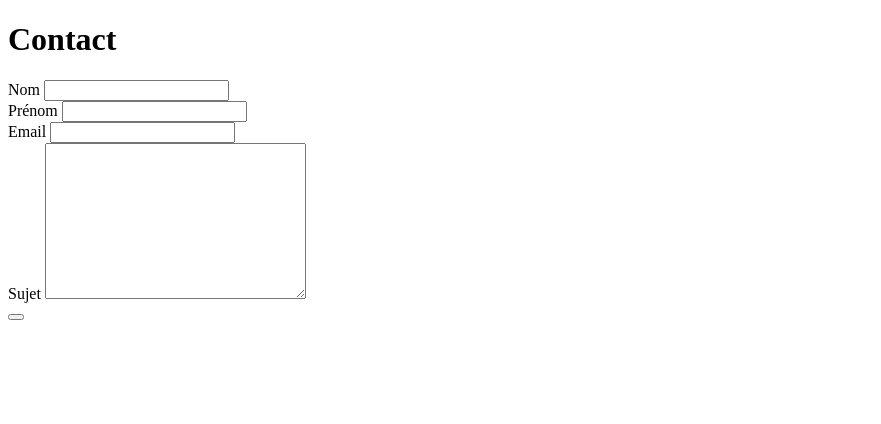
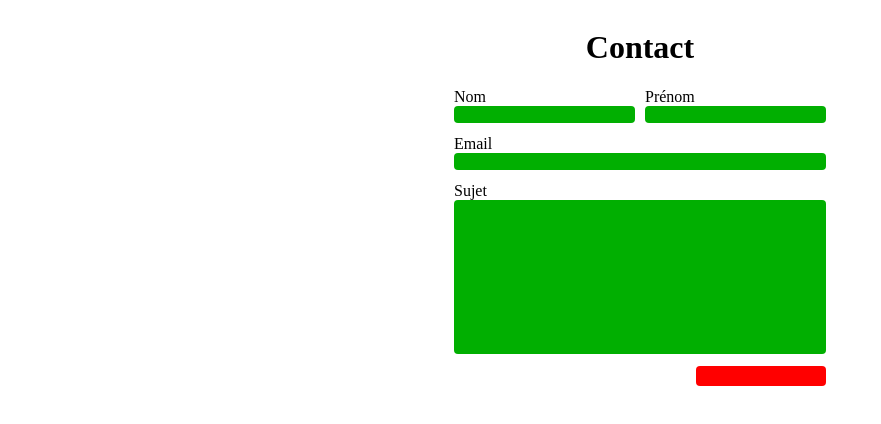
Before and after one commit to Ikdek/projetWebFront, a plain HTML site: page Contact.html in a window 1280 px wide. Shown: the whole page, without its empty margins (0-881 px from the left). Drawn offline with Linux system fonts and the light colour scheme.

Commit message:
Jules est passer par la

```diff
--- a/Contact.css
+++ b/Contact.css
@@ -18,8 +18,8 @@
         flex-direction: column;
         justify-content: center;
         align-content: space-evenly;
-        margin-left: 27%;
-        margin-right: 20%;
+        margin-left: auto;
+        margin-right: auto;
         row-gap: 12px;
     }
 
--- a/Contact.html
+++ b/Contact.html
@@ -5,7 +5,7 @@
     <meta charset="UTF-8">
     <meta name="viewport" content="width=device-width, initial-scale=1.0">
     <title>Contact</title>
-    <link rel="stylesheet" href="style.css">
+    <link rel="stylesheet" href="Contact.css">
 </head>
 
 <body>
@@ -17,7 +17,7 @@
             <div class="nom_prenom">
                 <div class="nom">
                     Nom
-                    <input type="text" class="forms"requiredplaceholder="">
+                    <input type="text" class="forms"required placeholder="">
                 </div>
                 <div class="prenom">
                     Prénom
```
Also changed, not shown: Acceuil.html (+3 -2 lines), aPropos.html (+1 -0 lines), galerie.html (+3 -2 lines).
